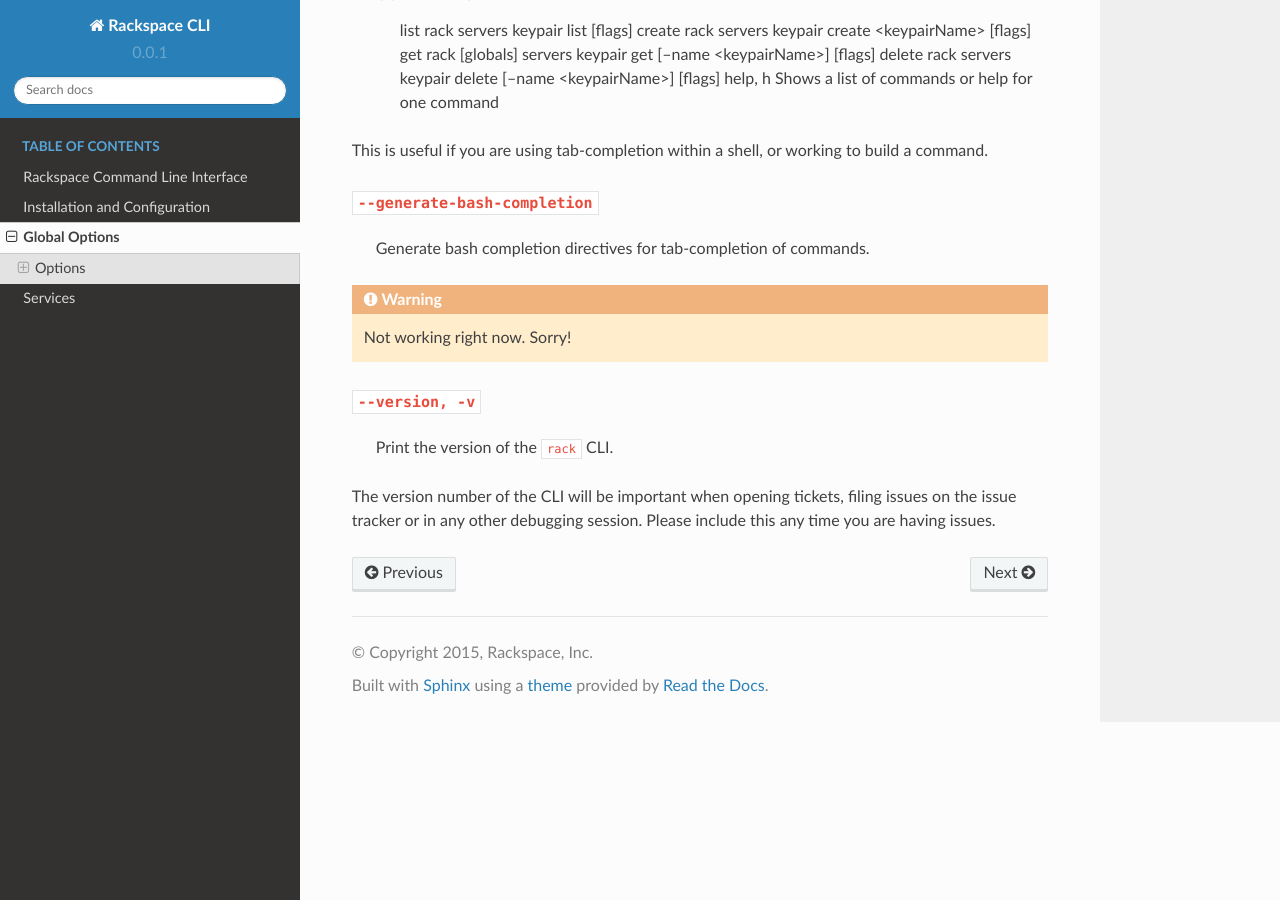
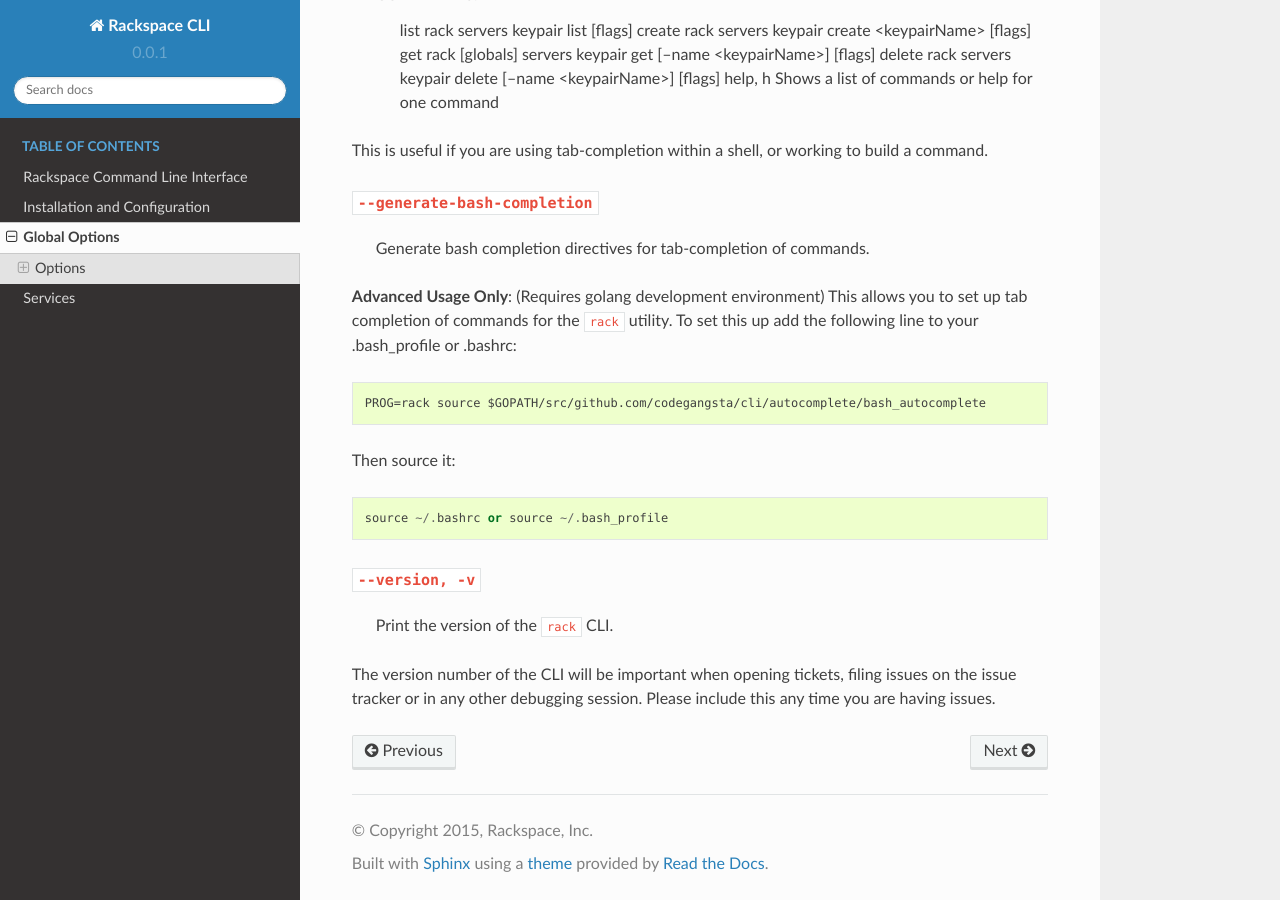
Before and after one commit to rackspace/rack, a Sphinx documentation site: the page built from docs/globaloptions.rst, in a window 1280 px wide and 900 px high, scrolled down 3905 px. Built offline with Sphinx 7.4.7 and the Read the Docs theme 2.0.0, drawn with Linux system fonts in a browser that asks for light colours.

Commit message:
globaloptions

```diff
--- a/docs/globaloptions.rst
+++ b/docs/globaloptions.rst
@@ -199,8 +199,15 @@
 
     Generate bash completion directives for tab-completion of commands.
 
-.. warning:: Not working right now. Sorry!
+**Advanced Usage Only**: (Requires golang development environment)
+This allows you to set up tab completion of commands for the ``rack`` utility. To
+set this up add the following line to your .bash_profile or .bashrc::
 
+    PROG=rack source $GOPATH/src/github.com/codegangsta/cli/autocomplete/bash_autocomplete
+
+Then source it::
+
+    source ~/.bashrc or source ~/.bash_profile
 
 ``--version, -v``
 ~~~~~~~~~~~~~~~~~
```
